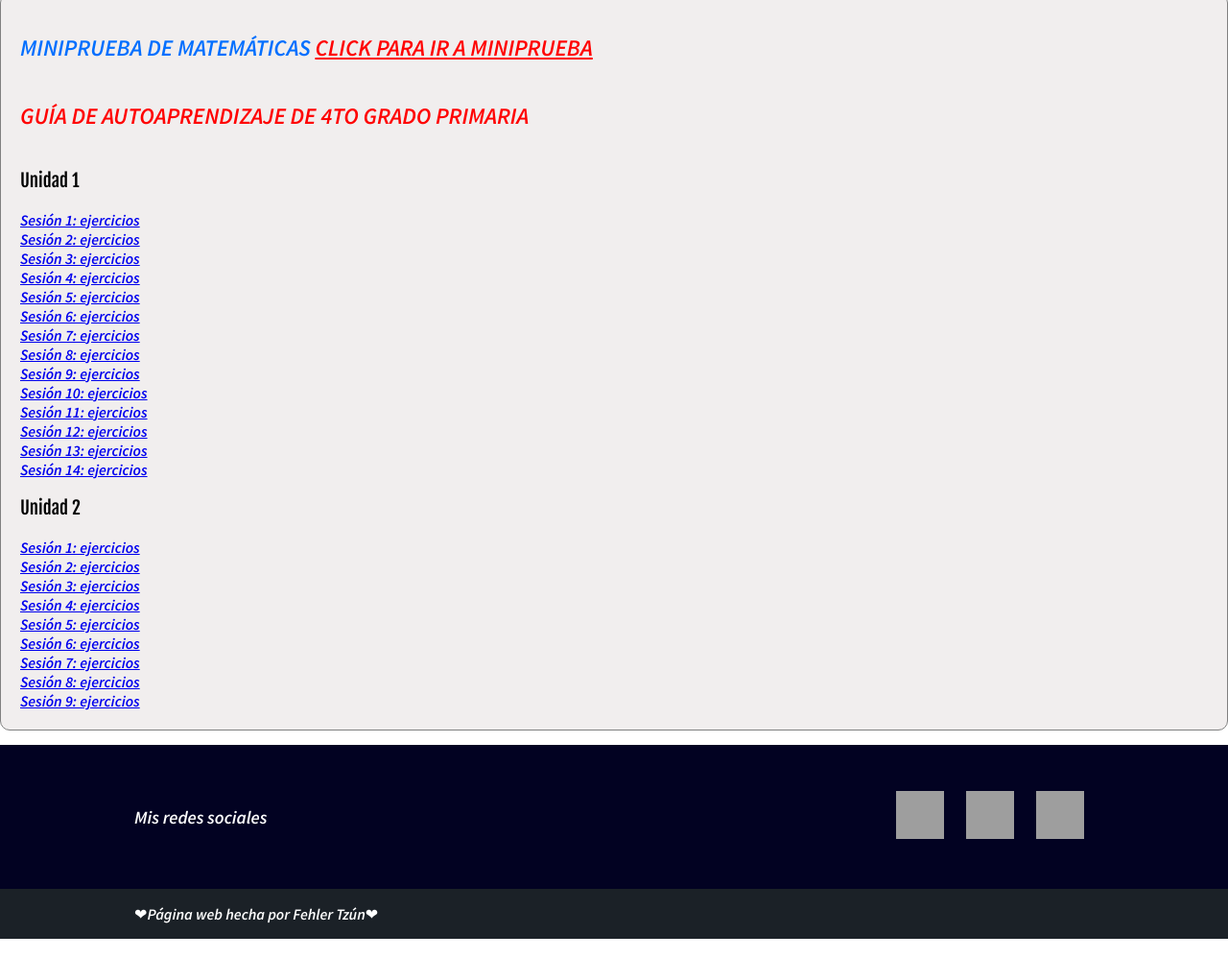
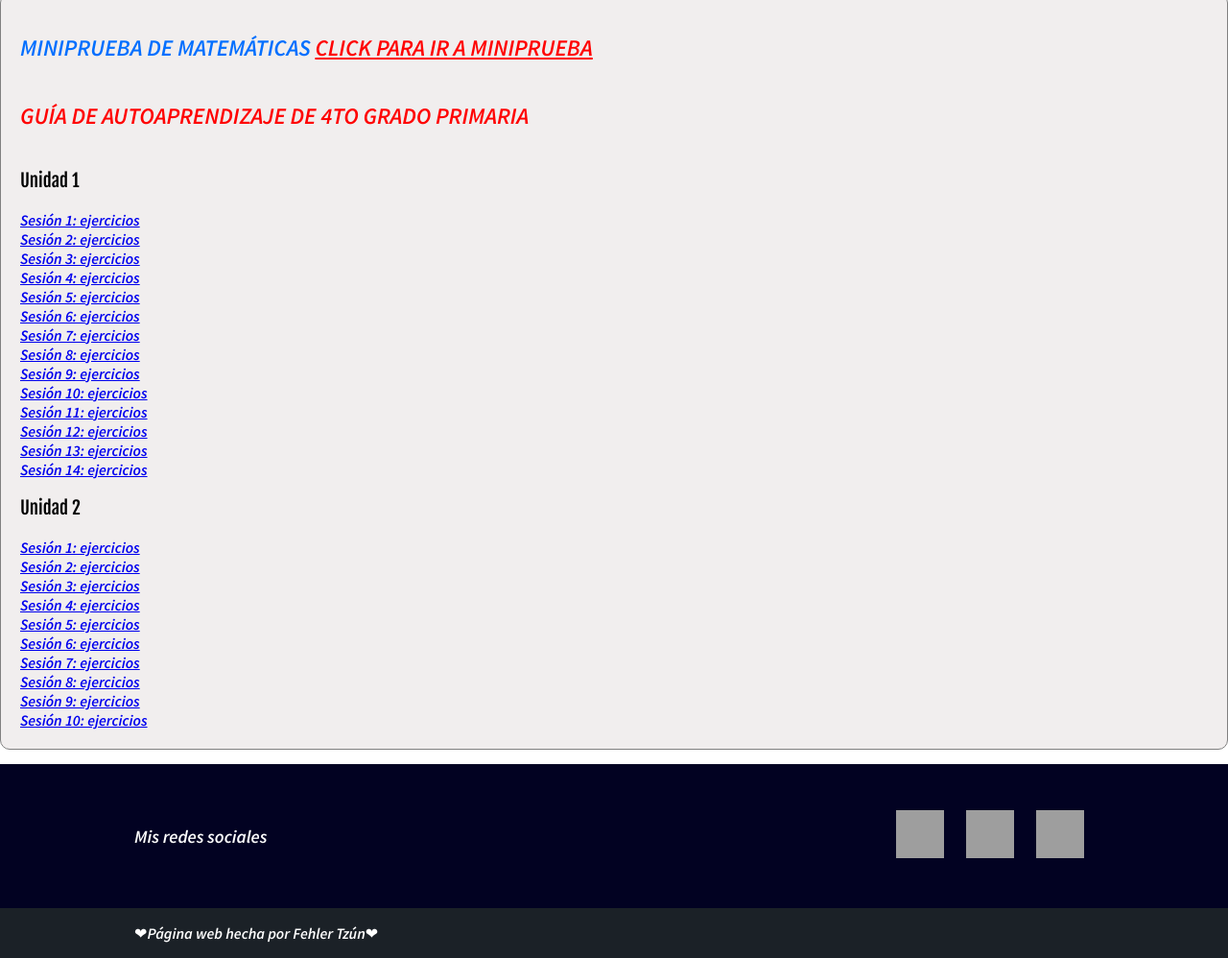
Before and after one commit to Fehler4603/cuartoprimaria, a plain HTML site: page index.html in a window 1280 px wide. Shown: the part 833-1831 px from the top of the page at 96% size. Drawn offline with Linux system fonts and the light colour scheme; grey boxes are pictures that could not be loaded.

Commit message:
Agregue ejercicios sesion 10

```diff
--- a/index.html
+++ b/index.html
@@ -135,6 +135,9 @@
             <li>
                 <a href="https://docs.google.com/forms/d/e/1FAIpQLScz3eKgDSrlG2rjdNafox9vNFuXCeEsyuK6qohM7dtgxBbVSQ/viewform?usp=sf_link" target="blank">Sesi&oacute;n 9: ejercicios</a>
             </li>
+            <li>
+                <a href="https://docs.google.com/forms/d/e/1FAIpQLSc_I_IEf5mKRtRu3DKDuvE3t7qZSzraBHgiyZ6nWW96zVztIA/viewform?usp=sf_link" target="blank">Sesi&oacute;n 10: ejercicios</a>
+            </li>
         </ol>
     </article>
     <!-- <section id="portafolio" class="portfolio">
```
